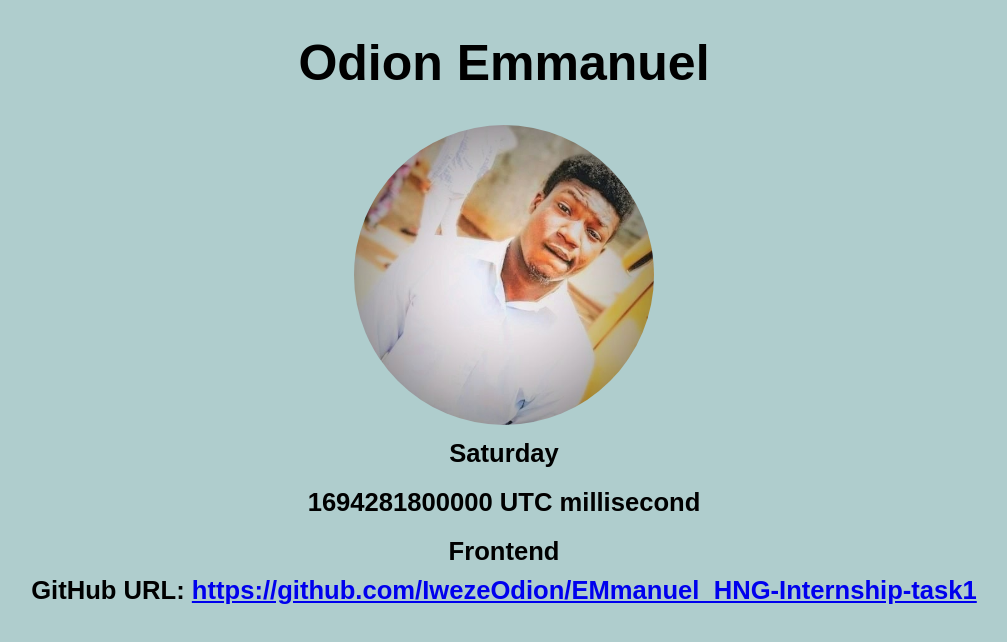
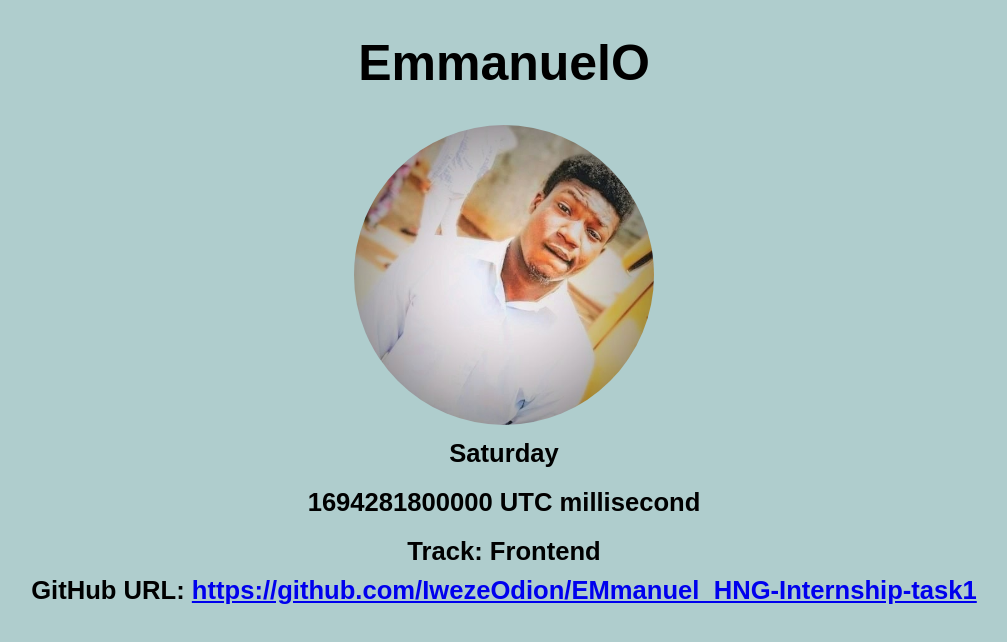
Before and after one commit to IwezeOdion/EMmanuel_HNG-Internship-task1, a plain HTML site: page index.html in a window 1280 px wide. Shown: the whole page, without its empty margins (136-1143 px from the left). Drawn offline with Linux system fonts and the light colour scheme.

Commit message:
HNGx-Task1a

```diff
--- a/index.html
+++ b/index.html
@@ -10,12 +10,12 @@
 </head>
 
 <body>
-      <h1 data-testid="slackUserName">Odion Emmanuel</h1>
-      <img src="image1.jpg" data-testid="slackDisplayImage" alt="Odion Emmanuel"/>
+      <h1 data-testid="slackUserName">EmmanuelO</h1>
+      <img src="image1.jpg" data-testid="slackDisplayImage" alt="EmmanuelO"/>
 
     <div data-testid="currentDayOfTheWeek"></div>
     <div data-testid="currentUTCTime"></div>
-    <div data-testid="myTrack">Frontend</div>
+    <div data-testid="myTrack">Track: Frontend</div>
     <span>GitHub URL: </span>
     <a data-testid="githubURL" href="https://github.com/IwezeOdion/EMmanuel_HNG-Internship-task1">https://github.com/IwezeOdion/EMmanuel_HNG-Internship-task1</a>
 
```
